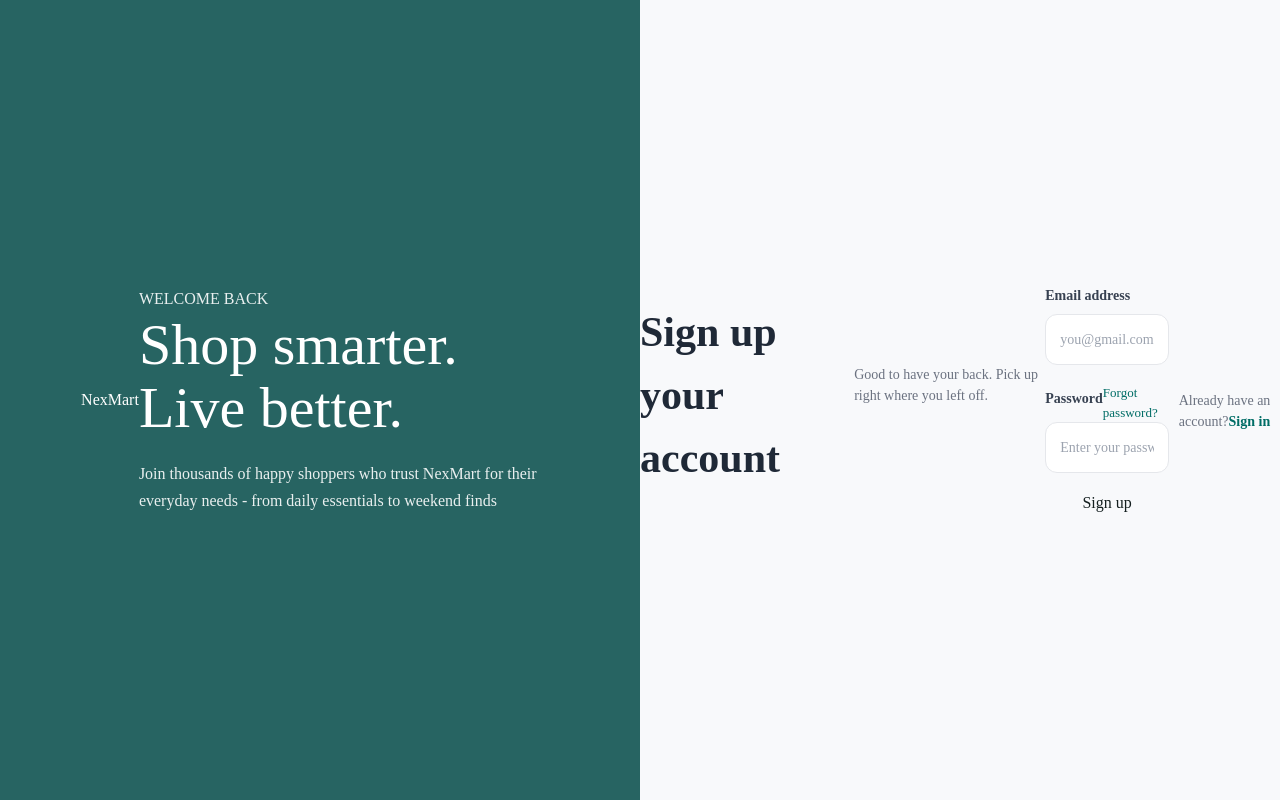
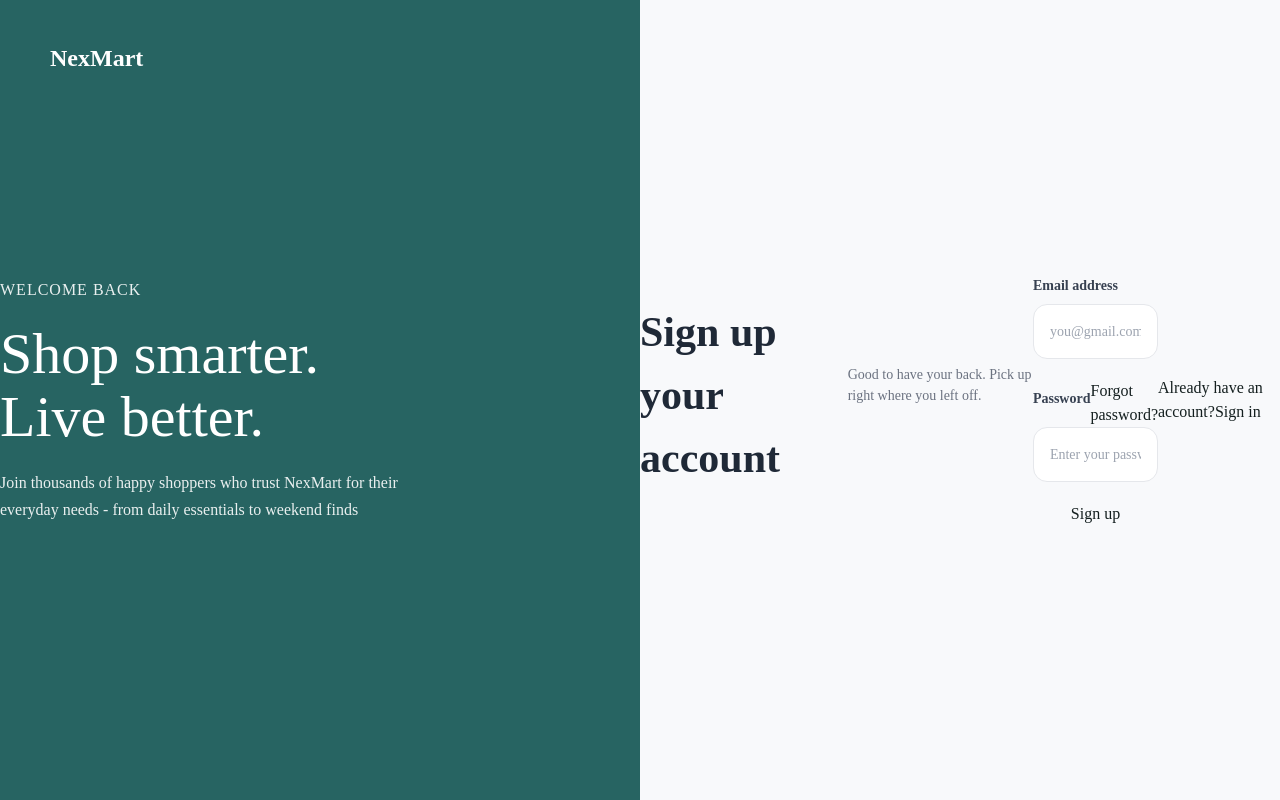
Before and after one commit to jasonkhoo05/Marketplace-Platform, a Next.js app in the folder nexmart/: page /signup in a window 1280 px wide. Built offline with nearby package versions, Linux system fonts and the light colour scheme.

Commit message:
feature: modified sign up page design #frontend

```diff
--- a/nexmart/app/signup/page.tsx
+++ b/nexmart/app/signup/page.tsx
@@ -25,7 +25,7 @@
 
             <div className="rightPanel">
 
-                <div className="formTitle">
+                <div className="formBox">
                     <h2> Sign up your account</h2>
                 </div>
 
--- a/nexmart/app/signup/signup.css
+++ b/nexmart/app/signup/signup.css
@@ -21,13 +21,28 @@
     color:white;
     position:relative;
     display:flex;
-    align-items:center;
+    flex-direction:column;
     justify-content:center;
-    padding:60px;
+    position:relative;
+}
+
+.logo{
+  position:absolute;
+  top:40px;
+  left:50px;
+  font-size:24px;
+  font-weight:700;
 }
 
 .content-left{
     max-width:420px;
+}
+
+.welcome{
+  font-size:13px;
+  margin-bottom:18px;
+  opacity:0.9;
+  letter-spacing:1px;
 }
 
 .content-left h1{
@@ -42,6 +57,12 @@
   opacity:0.9;
 }
 
+.description{
+  font-size:18px;
+  line-height:1.8;
+  opacity:0.9;
+}
+
 .rightPanel{
   width:50%;
   background:#f8f9fb;
@@ -50,11 +71,11 @@
   align-items:center;
 }
 
-.formTitle{
+.formBox{
   width:360px;
 }
 
-.formTitle h2{
+.formBox h2{
   font-size:42px;
   font-weight:700;
   color:#1f2937;
@@ -75,19 +96,19 @@
 label{
   font-size:14px;
   font-weight:600;
+  color:#374151;
   margin-bottom:8px;
-  color:#374151;
 }
 
 input{
   width:100%;
-  padding:14px;
+  padding:16px;
   border:1px solid #e5e7eb;
-  border-radius:12px;
-  margin-bottom:18px;
+  border-radius:14px;
+  margin-bottom:20px;
+  font-size:14px;
   outline:none;
   background:white;
-  font-size:14px;
 }
 
 input:focus{
@@ -100,52 +121,14 @@
   align-items:center;
 }
 
-.passwordTop a{
-  font-size:13px;
-  text-decoration:none;
-  color:#006d66;
+.passwordTop{
+  display:flex;
+  justify-content:space-between;
+  align-items:center;
 }
 
-.remember{
+.passwordTop{
   display:flex;
+  justify-content:space-between;
   align-items:center;
-  gap:8px;
-  margin-bottom:22px;
-  font-size:14px;
-  color:#4b5563;
 }
-
-.remember input{
-  width:auto;
-  margin:0;
-}
-
-.signupBtn{
-  width:100%;
-  padding:14px;
-  border:none;
-  border-radius:12px;
-  background:#006d66;
-  color:white;
-  font-size:15px;
-  font-weight:600;
-  cursor:pointer;
-  transition:0.3s;
-}
-
-.signupBtn:hover{
-  background:#00554f;
-}
-
-.loginText{
-  text-align:center;
-  margin-top:22px;
-  font-size:14px;
-  color:#6b7280;
-}
-
-.loginText a{
-  color:#006d66;
-  text-decoration:none;
-  font-weight:600;
-}
```
